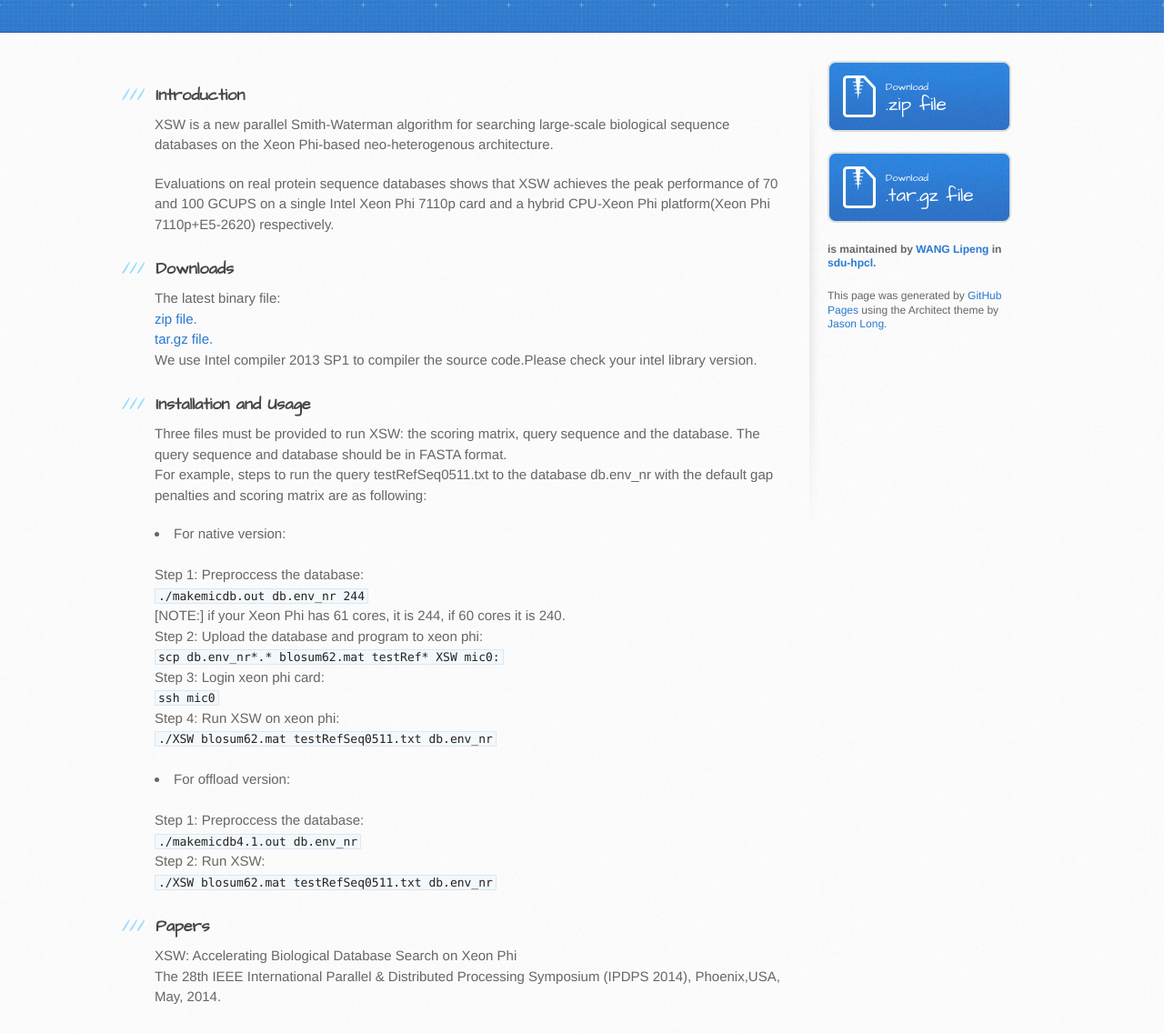
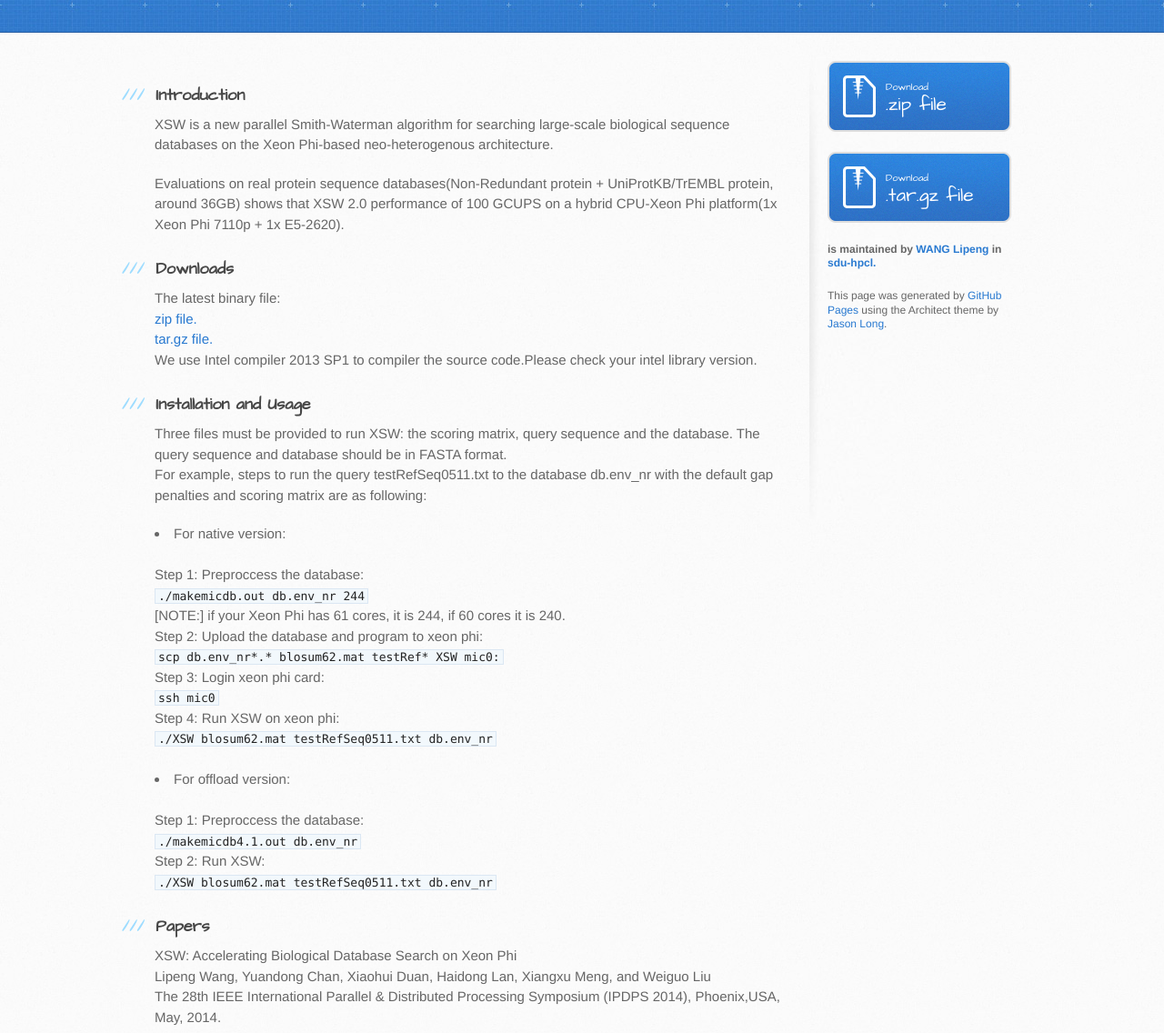
Before and after one commit to sdu-hpcl/XSW, a plain HTML site: page index.html in a window 1280 px wide. Shown: the part 155-1291 px from the top of the page at 91% size. Drawn offline with Linux system fonts and the light colour scheme.

Commit message:
update index.html, alias xsw.sdu-hpcl.org

```diff
--- a/index.html
+++ b/index.html
@@ -39,8 +39,9 @@
                 sequence databases on the Xeon Phi-based neo-heterogenous architecture.
             </p>
             <p>
-                Evaluations on real protein sequence databases shows that XSW achieves the peak performance of 70 and
-                100 GCUPS on a single Intel Xeon Phi 7110p card and a hybrid CPU-Xeon Phi platform(Xeon Phi 7110p+E5-2620) respectively.
+                Evaluations on real protein sequence databases(Non-Redundant protein + UniProtKB/TrEMBL protein, around
+                36GB) shows that XSW 2.0 performance of 100 GCUPS on a hybrid CPU-Xeon Phi platform(1x Xeon Phi 7110p +
+                1x E5-2620).
 
             </p>
 
@@ -107,6 +108,7 @@
                         class="octicon octicon-link"></span></a>Papers</h3>
 
             <p>XSW: Accelerating Biological Database Search on Xeon Phi<br>
+                Lipeng Wang, Yuandong Chan, Xiaohui Duan, Haidong Lan, Xiangxu Meng, and Weiguo Liu<br>
                 The 28th IEEE International Parallel & Distributed Processing Symposium (IPDPS 2014), Phoenix,USA,
                 May, 2014.
             </p>
```
Also changed, not shown: 2 other files.
